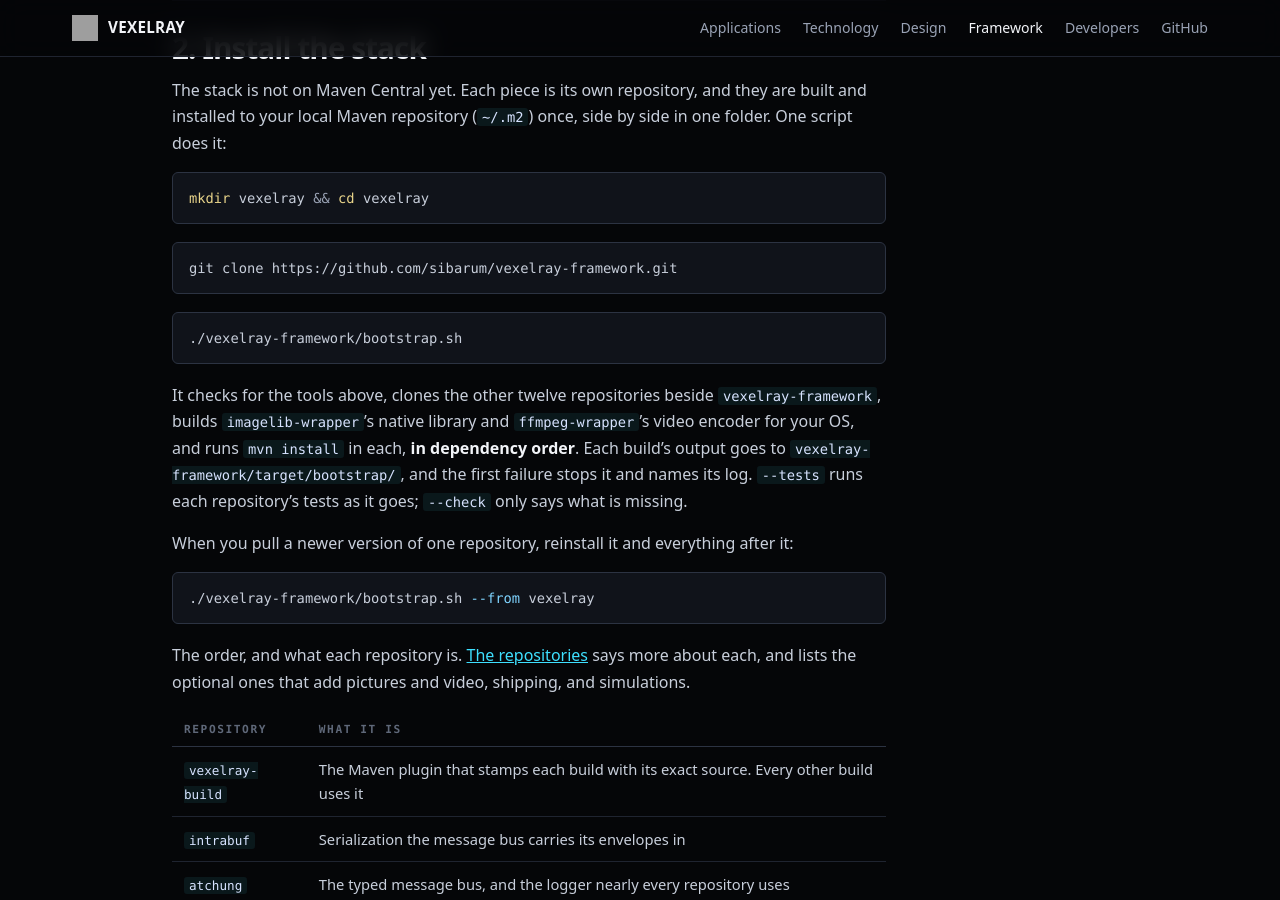
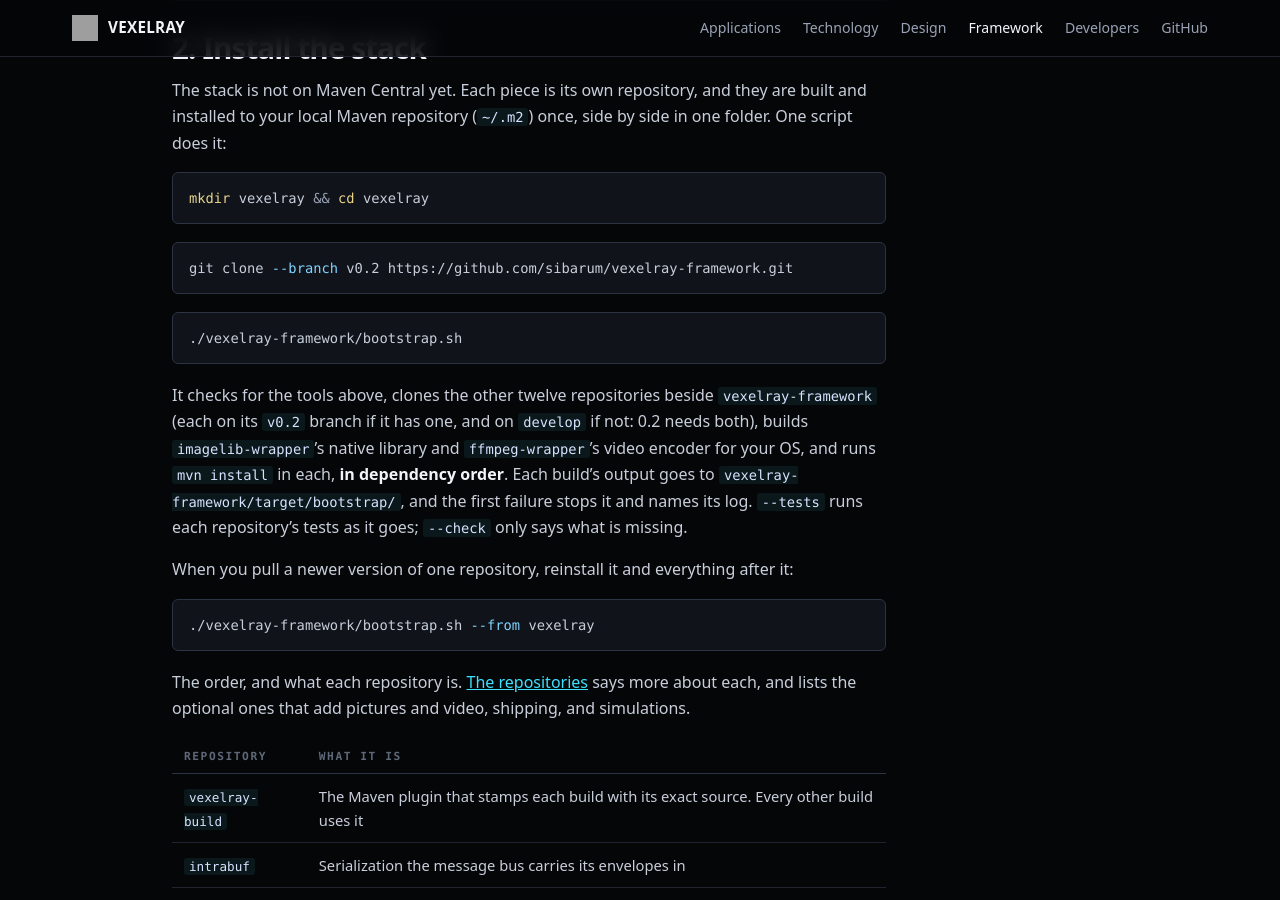
Before and after one commit to sibarum/vexelray-framework, a Jekyll site: the page built from docs/getting-started.md, in a window 1280 px wide and 900 px high, scrolled down 1045 px. Built offline with Jekyll 4.4.1, drawn with Linux system fonts in a browser that asks for light colours; our own code applies the rules of GitHub Pages for plain Markdown files.

Commit message:
bootstrap.sh clones 0.2's branches: v0.2 where a repository has one, else develop
The default branches hold the 0.1.1 releases, so a clone of them could
never build a 0.2 project: the framework, the GUI and the codec ask for
0.2.0-SNAPSHOT and atchung 1.4-SNAPSHOT, which only their v0.2 branches
have, and the rest are needed at develop's 0.1.3-SNAPSHOT. BRANCHES says
which to take, first match wins, read from each origin with ls-remote. A
repository already cloned is never switched; the run names it when it is
on another branch. --check names the branch each clone would take.
Getting started clones the framework at v0.2.

Co-Authored-By: Claude Opus 5.5 <noreply@anthropic.com>

````diff
--- a/docs/getting-started.md
+++ b/docs/getting-started.md
@@ -25,14 +25,15 @@ mkdir vexelray && cd vexelray
 ```
 
 ```bash
-git clone https://github.com/sibarum/vexelray-framework.git
+git clone --branch v0.2 https://github.com/sibarum/vexelray-framework.git
 ```
 
 ```bash
 ./vexelray-framework/bootstrap.sh
 ```
 
-It checks for the tools above, clones the other twelve repositories beside `vexelray-framework`, builds
+It checks for the tools above, clones the other twelve repositories beside `vexelray-framework` (each on its `v0.2`
+branch if it has one, and on `develop` if not: 0.2 needs both), builds
 `imagelib-wrapper`'s native library and `ffmpeg-wrapper`'s video encoder for your OS, and runs `mvn install` in
 each, **in dependency order**. Each
 build's output goes to `vexelray-framework/target/bootstrap/`, and the first failure stops it and names its log.
````
Also changed, not shown: README.md, 1 other file.
